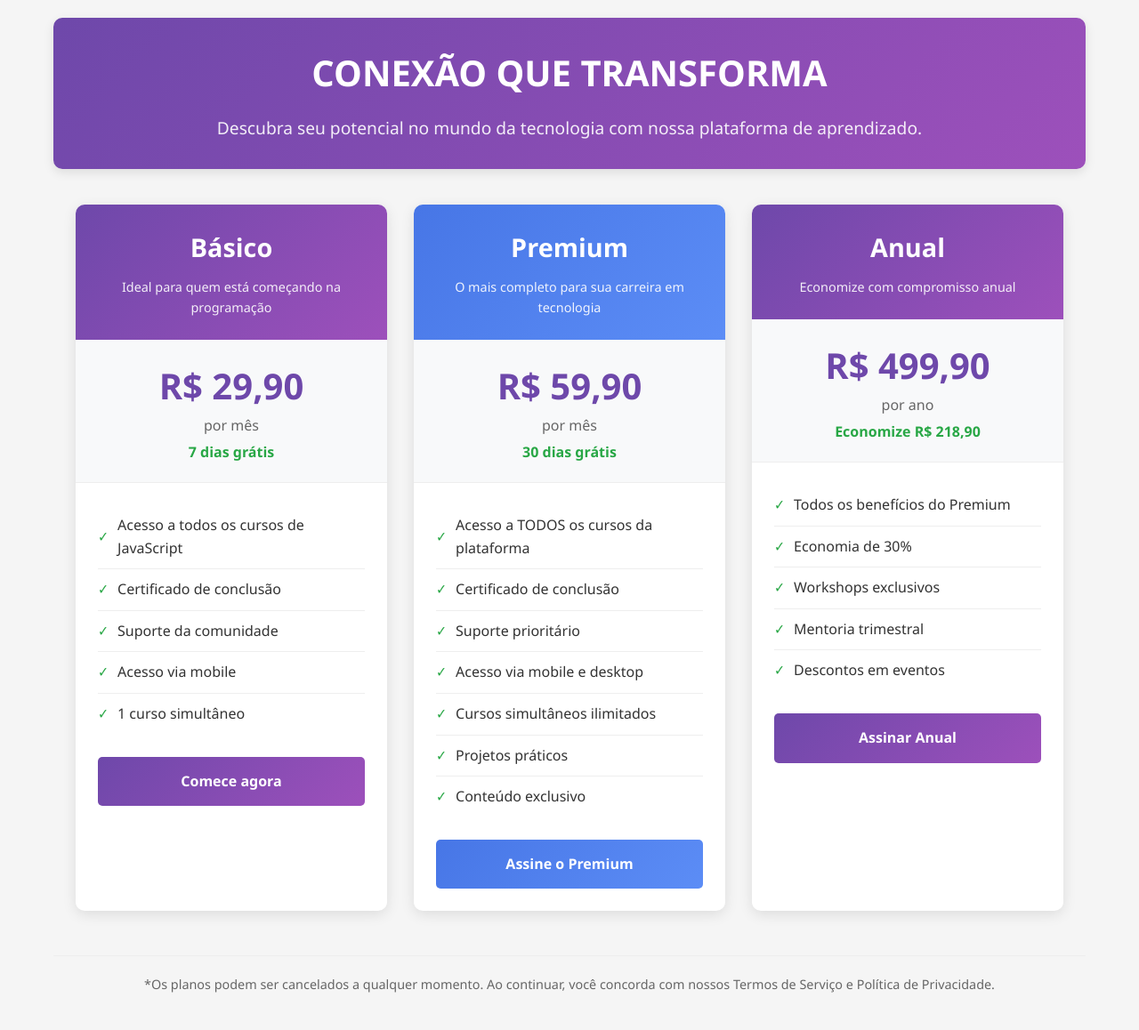
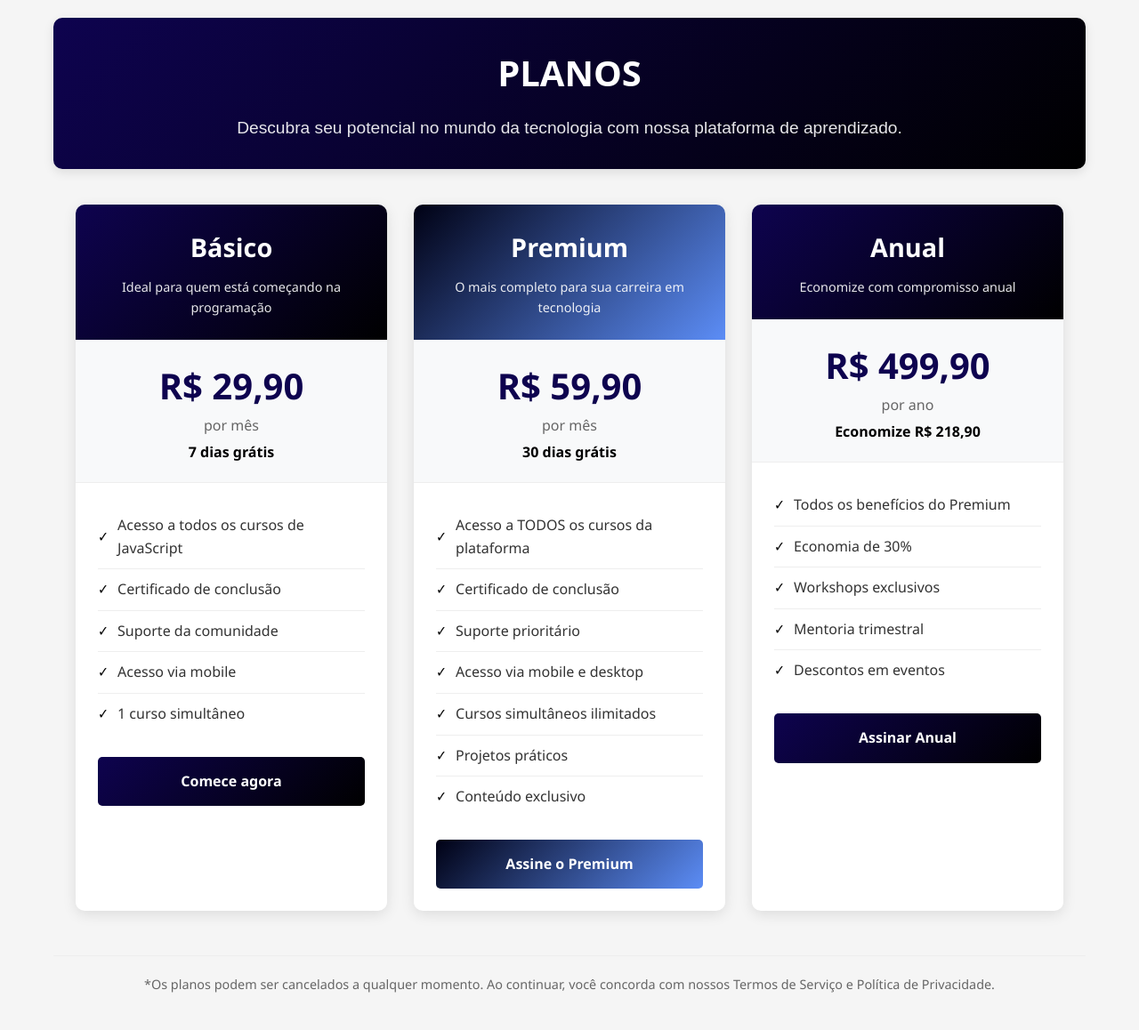
Before and after one commit to jsdodev/NexusOrigin, a Django app: template usuarios/templates/planos.html in a window 1280 px wide. Shown: the whole page at 89% size. Run offline with Django 4.2, Linux system fonts and the light colour scheme; the template is opened without the code that fills it, so the values that code supplies are empty; parts of the project's set-up code (start-up, migrations or seed data) failed here and were passed over.

Commit message:
planos pronto

```diff
--- a/usuarios/templates/planos.html
+++ b/usuarios/templates/planos.html
@@ -3,15 +3,15 @@
 <head>
     <meta charset="UTF-8">
     <meta name="viewport" content="width=device-width, initial-scale=1.0">
-    <title>Planos de Cursos | Sua Plataforma de Aprendizado</title>
+    <title>Planos de Cursos | Nexus</title>
     <style>
         :root {
-            --primary-color: #6e48aa;
-            --secondary-color: #9d50bb;
-            --accent-color: #4776E6;
+            --primary-color: #0e034f;
+            --secondary-color: #000000;
+            --accent-color: #000114;
             --light-color: #f8f9fa;
-            --dark-color: #343a40;
-            --success-color: #28a745;
+            --dark-color: #000000;
+            --success-color: #000000;
         }
 
         * {
@@ -31,6 +31,7 @@
             max-width: 1200px;
             margin: 0 auto;
             padding: 20px;
+            font-family: 'Franklin Gothic Medium', 'Arial Narrow', Arial, sans-serif;
         }
 
         header {
@@ -46,11 +47,13 @@
         h1 {
             font-size: 2.5rem;
             margin-bottom: 15px;
+            font-family: system-ui, -apple-system, BlinkMacSystemFont, 'Segoe UI', Roboto, Oxygen, Ubuntu, Cantarell, 'Open Sans', 'Helvetica Neue', sans-serif;
         }
 
         .subtitle {
             font-size: 1.2rem;
             opacity: 0.9;
+            font-family: Arial, Helvetica, sans-serif;
         }
 
         .plans-container {
@@ -196,7 +199,7 @@
 <body>
     <div class="container">
         <header>
-            <h1>CONEXÃO QUE TRANSFORMA</h1>
+            <strong><h1>PLANOS</h1></strong>
             <p class="subtitle">Descubra seu potencial no mundo da tecnologia com nossa plataforma de aprendizado.</p>
         </header>
 
--- a/usuarios/views.py
+++ b/usuarios/views.py
@@ -1,7 +1,7 @@
 from django.shortcuts import render, redirect
 from django.contrib.auth import authenticate, login
 from django.contrib import messages
-
+#classe login
 def login_view(request):
     if request.method == 'POST':
         email = request.POST.get('email')  # Campo do formulário
@@ -15,5 +15,7 @@ def login_view(request):
             messages.error(request, 'E-mail ou senha inválidos.')
 
     return render(request, 'login.html')  # Renderiza o template de login
-def planos_view(request):
+#Classe planos
+def planos(request):
+
     return render(request, 'planos.html')
```
